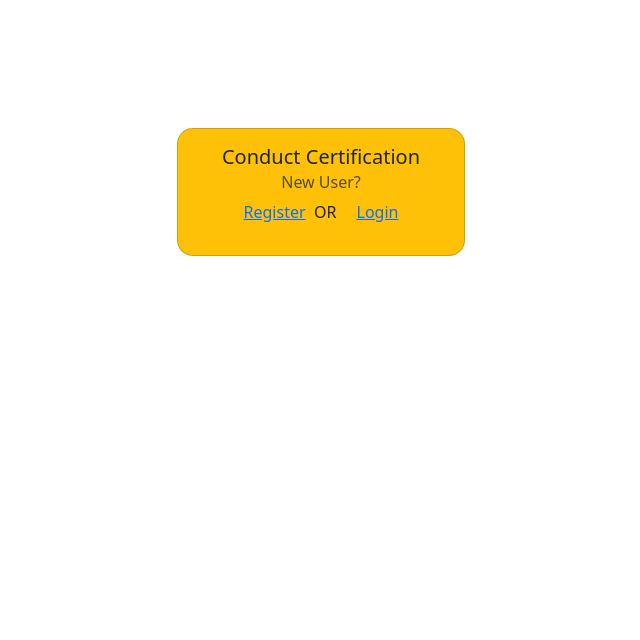
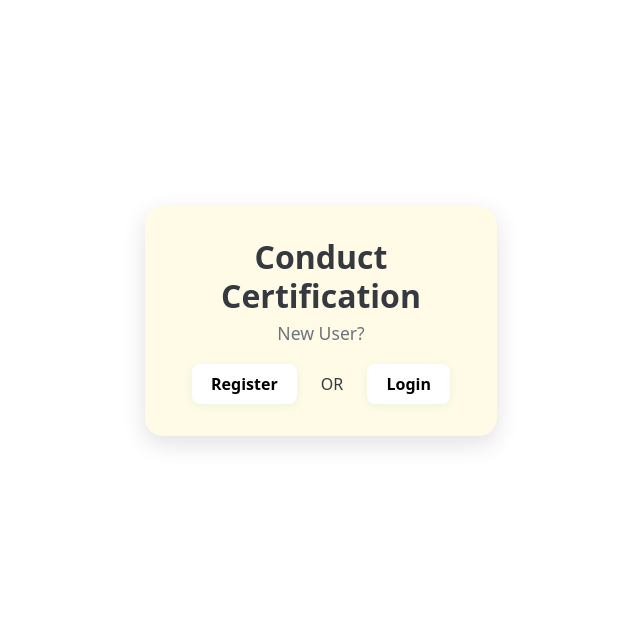
Before and after one commit to bhaargav04/Internship, a Django app: page / in a window 1280 px wide. Shown: the part 57-697 px from the top of the page, without its empty margins (319-959 px from the left). Run offline with Django 5.2, Linux system fonts and the light colour scheme.

Commit message:
final_commit

```diff
--- a/Django/Conduct Certificate/Conduct_Certificate/CC/templates/CC/home.html
+++ b/Django/Conduct Certificate/Conduct_Certificate/CC/templates/CC/home.html
@@ -1,19 +1,79 @@
-
 {% extends 'CC/base.html' %}
 {% block content %}
+<style>
+  .center-container {
+    display: flex;
+    justify-content: center;
+    align-items: center;
+    min-height: 80vh;
+    /* background: linear-gradient(135deg, #f8ffae 0%, #43c6ac 100%); */
+  }
+  .custom-card {
+    width: 22rem;
+    border-radius: 18px;
+    box-shadow: 0 8px 24px rgba(0,0,0,0.12);
+    background: #fffbe6;
+    border: none;
+    padding: 2rem 1.5rem;
+    transition: transform 0.2s;
+  }
+  .custom-card:hover {
+    transform: translateY(-4px) scale(1.02);
+    box-shadow: 0 12px 32px rgba(0,0,0,0.18);
+  }
+  .card-title {
+    font-size: 2rem;
+    font-weight: 700;
+    color: #343a40;
+    margin-bottom: 0.5rem;
+  }
+  .card-subtitle {
+    font-size: 1.1rem;
+    color: #6c757d;
+    margin-bottom: 1.2rem;
+  }
+  .action-links {
+    display: flex;
+    justify-content: center;
+    gap: 1.5rem;
+    margin-top: 1rem;
+  }
+  .custom-link {
+    display: inline-block;
+    padding: 0.5rem 1.2rem;
+    background: white;
+    color: #000;
+    border-radius: 8px;
+    text-decoration: none;
+    font-weight: 600;
+    font-size: 1rem;
+    box-shadow: 0 2px 8px rgba(67,198,172,0.12);
+    transition: background 0.2s, color 0.2s, box-shadow 0.2s;
+  }
+  .custom-link:hover {
+    background: #FFC107;
+    color: #f8ffae;
+    box-shadow: 0 4px 16px rgba(52,58,64,0.18);
+    text-decoration: none;
+  }
+  .or-text {
+    align-self: center;
+    font-weight: 500;
+    color: #343a40;
+  }
+</style>
 
- <div style="display: flex; justify-content: center; margin-top: 10%;">
-    <div class="card bg-warning" style="width: 18rem; height: 8rem; border-radius: 16px;">
-      <div class="card-body">
-        <h5 class="card-title text-center ">Conduct Certification</h5>
-        <h6 class="card-subtitle mb-2 text-body-secondary text-center ">New User?</h6>
-        <div class="text-center">
-          <a href="{% url 'register' %}" class="card-link">Register</a>&nbsp;&nbsp;OR
-          <a href="{% url 'login' %}" class="card-link">Login</a>
-        </div>
+<div class="center-container">
+  <div class="custom-card">
+    <div class="card-body">
+      <h5 class="card-title text-center">Conduct Certification</h5>
+      <h6 class="card-subtitle text-center">New User?</h6>
+      <div class="action-links">
+        <a href="{% url 'register' %}" class="custom-link">Register</a>
+        <span class="or-text">OR</span>
+        <a href="{% url 'login' %}" class="custom-link">Login</a>
       </div>
     </div>
   </div>
-
-
-  {% endblock %}
+</div>
+{% endblock %}
```
Also changed, not shown: Django/Conduct Certificate/Conduct_Certificate/CC/templates/CC/register.html (+16 -9 lines), Django/Conduct Certificate/Conduct_Certificate/db.sqlite3, Django/Conduct Certificate/Conduct_Certificate/media/signatures/Capture_QikAWMm.PNG (added).
